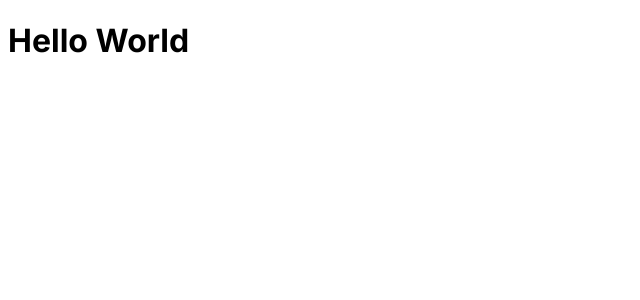
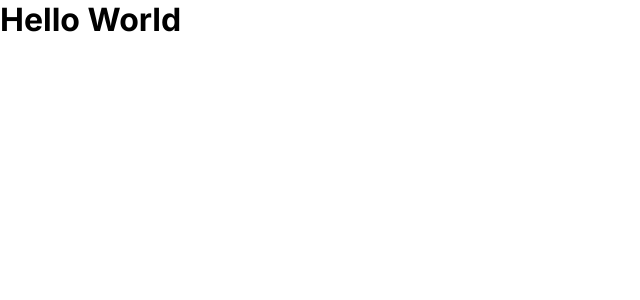
Before and after one commit to h3zord/book-wize, a Next.js app: page / in a window 1280 px wide. Shown: the top 300 px of the page, without its empty margins (0-640 px from the left). Built offline with nearby package versions, Linux system fonts and the light colour scheme.

Commit message:
styles: config global styles and default theme

```diff
--- a/next.config.mjs
+++ b/next.config.mjs
@@ -1,4 +1,8 @@
 /** @type {import('next').NextConfig} */
-const nextConfig = {}
+const nextConfig = {
+  compiler: {
+    styledComponents: true,
+  },
+}
 
 export default nextConfig
--- a/package.json
+++ b/package.json
@@ -11,7 +11,8 @@
   "dependencies": {
     "next": "14.1.3",
     "react": "^18",
-    "react-dom": "^18"
+    "react-dom": "^18",
+    "styled-components": "^6.1.8"
   },
   "devDependencies": {
     "@rocketseat/eslint-config": "^2.2.2",
--- a/src/app/layout.tsx
+++ b/src/app/layout.tsx
@@ -1,3 +1,4 @@
+import { Providers } from '@/providers'
 import type { Metadata } from 'next'
 import { Inter } from 'next/font/google'
 
@@ -15,7 +16,9 @@ export default function RootLayout({
 }>) {
   return (
     <html lang="en">
-      <body className={inter.className}>{children}</body>
+      <body className={inter.className}>
+        <Providers>{children}</Providers>
+      </body>
     </html>
   )
 }
--- /dev/null
+++ b/src/lib/registry.tsx
@@ -0,0 +1,29 @@
+'use client'
+
+import React, { useState } from 'react'
+import { useServerInsertedHTML } from 'next/navigation'
+import { ServerStyleSheet, StyleSheetManager } from 'styled-components'
+
+export default function StyledComponentsRegistry({
+  children,
+}: {
+  children: React.ReactNode
+}) {
+  // Only create stylesheet once with lazy initial state
+  // x-ref: https://reactjs.org/docs/hooks-reference.html#lazy-initial-state
+  const [styledComponentsStyleSheet] = useState(() => new ServerStyleSheet())
+
+  useServerInsertedHTML(() => {
+    const styles = styledComponentsStyleSheet.getStyleElement()
+    styledComponentsStyleSheet.instance.clearTag()
+    return <>{styles}</>
+  })
+
+  if (typeof window !== 'undefined') return <>{children}</>
+
+  return (
+    <StyleSheetManager sheet={styledComponentsStyleSheet.instance}>
+      {children}
+    </StyleSheetManager>
+  )
+}
--- /dev/null
+++ b/src/providers/index.tsx
@@ -0,0 +1,17 @@
+'use client'
+
+import StyledComponentsRegistry from '../lib/registry'
+import { ThemeProvider } from 'styled-components'
+import { GlobalStyles } from '../styles/global'
+import { defaultTheme } from '@/styles/theme'
+
+export const Providers = ({
+  children,
+}: Readonly<{ children: React.ReactNode }>) => {
+  return (
+    <StyledComponentsRegistry>
+      <GlobalStyles />
+      <ThemeProvider theme={defaultTheme}>{children}</ThemeProvider>
+    </StyledComponentsRegistry>
+  )
+}
--- /dev/null
+++ b/src/styles/global.ts
@@ -0,0 +1,8 @@
+import { createGlobalStyle } from 'styled-components'
+
+export const GlobalStyles = createGlobalStyle`
+* {
+    margin: 0;
+    padding: 0;
+    box-sizing: border-box;
+ }`
--- /dev/null
+++ b/src/styles/theme.ts
@@ -0,0 +1,78 @@
+export const defaultTheme = {
+  fonts: {
+    default: 'Nunito, sans-serif',
+  },
+
+  space: {
+    px: '1px',
+    1: '0.25rem',
+    2: '0.5rem',
+    3: '0.75rem',
+    4: '1rem',
+    5: '1.25rem',
+    6: '1.5rem',
+    7: '1.75rem',
+    8: '2rem',
+    10: '2.5rem',
+  },
+
+  fontSizes: {
+    xs: '0.75rem',
+    sm: '0.875rem',
+    md: '1rem',
+    lg: '1.125rem',
+    xl: '1.25rem',
+    '2xl': '1.5rem',
+  },
+
+  fontWeights: {
+    regular: '400',
+    medium: '500',
+    bold: '700',
+  },
+
+  lineHeights: {
+    shorter: '125%',
+    short: '140%',
+    base: '160%',
+    tall: '180%',
+  },
+
+  colors: {
+    white: '#FFFFFF',
+    black: '#000000',
+
+    green: {
+      100: '#50B2C0',
+      200: '#255D6A',
+      300: '#0A313C',
+    },
+
+    purple: {
+      100: '#8381D9',
+      200: '#2A2879',
+    },
+
+    gray: {
+      100: '#F8F9FC',
+      200: '#E6E8F2',
+      300: '#D1D6E4',
+      400: '#8D95AF',
+      500: '#303F73',
+      600: '#252D4A',
+      700: '#181C2A',
+      800: '#0E1116',
+    },
+
+    'gradient-vertical': `linear-gradient(180deg, #7FD1CC 0%, #9694F5 100%)`,
+    'gradient-horizontal': `linear-gradient(90deg, #7FD1CC 0%, #9694F5 100%)`,
+  },
+
+  radii: {
+    xs: '2.5px',
+    sm: '5px',
+    md: '10px',
+    lg: '20px',
+    full: '99999px',
+  },
+}
```
Also changed, not shown: src/@types/styled.d.ts (added, +8 -0 lines), 1 other file (tests, documents, lock files or other folders).
